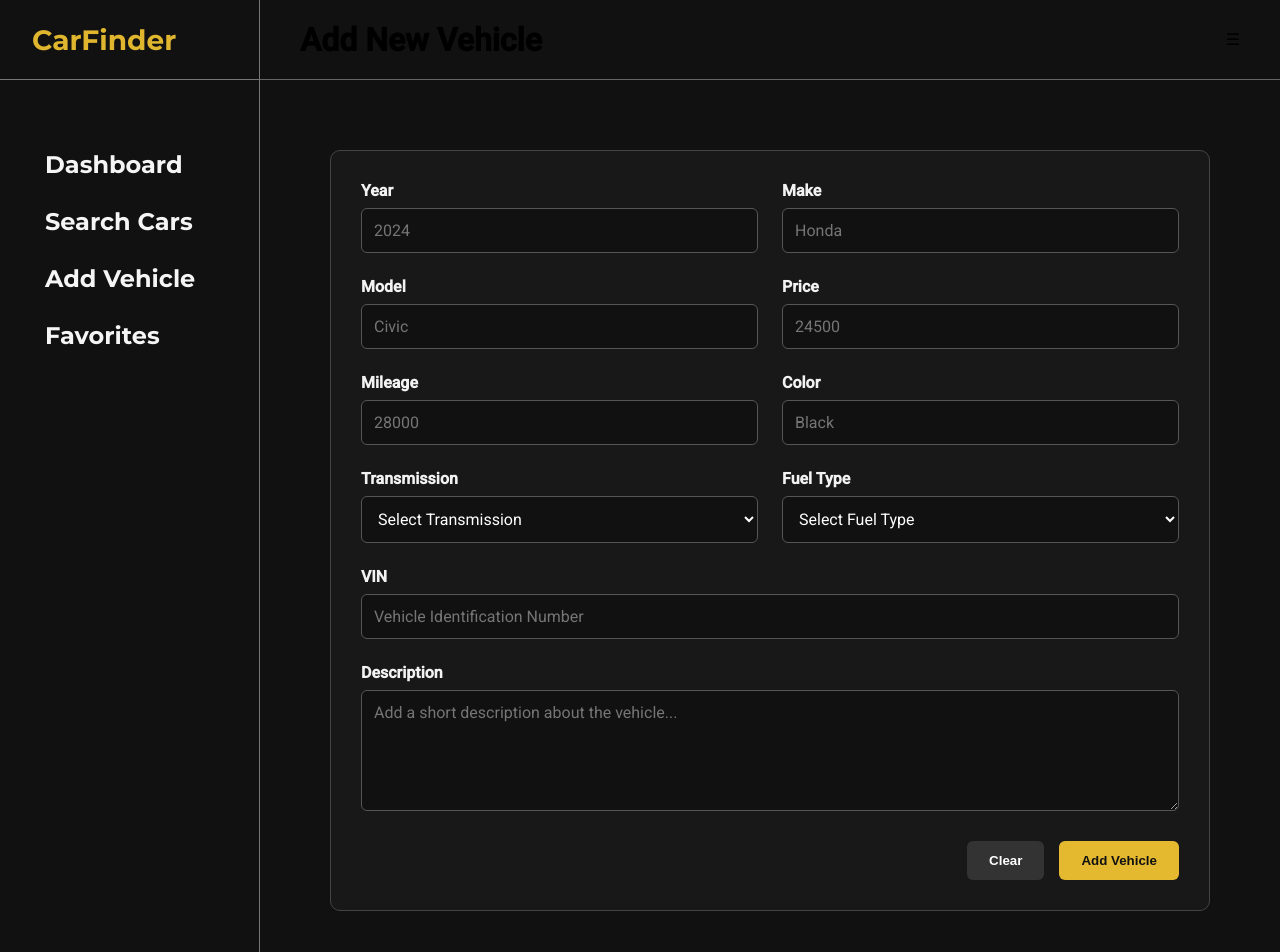
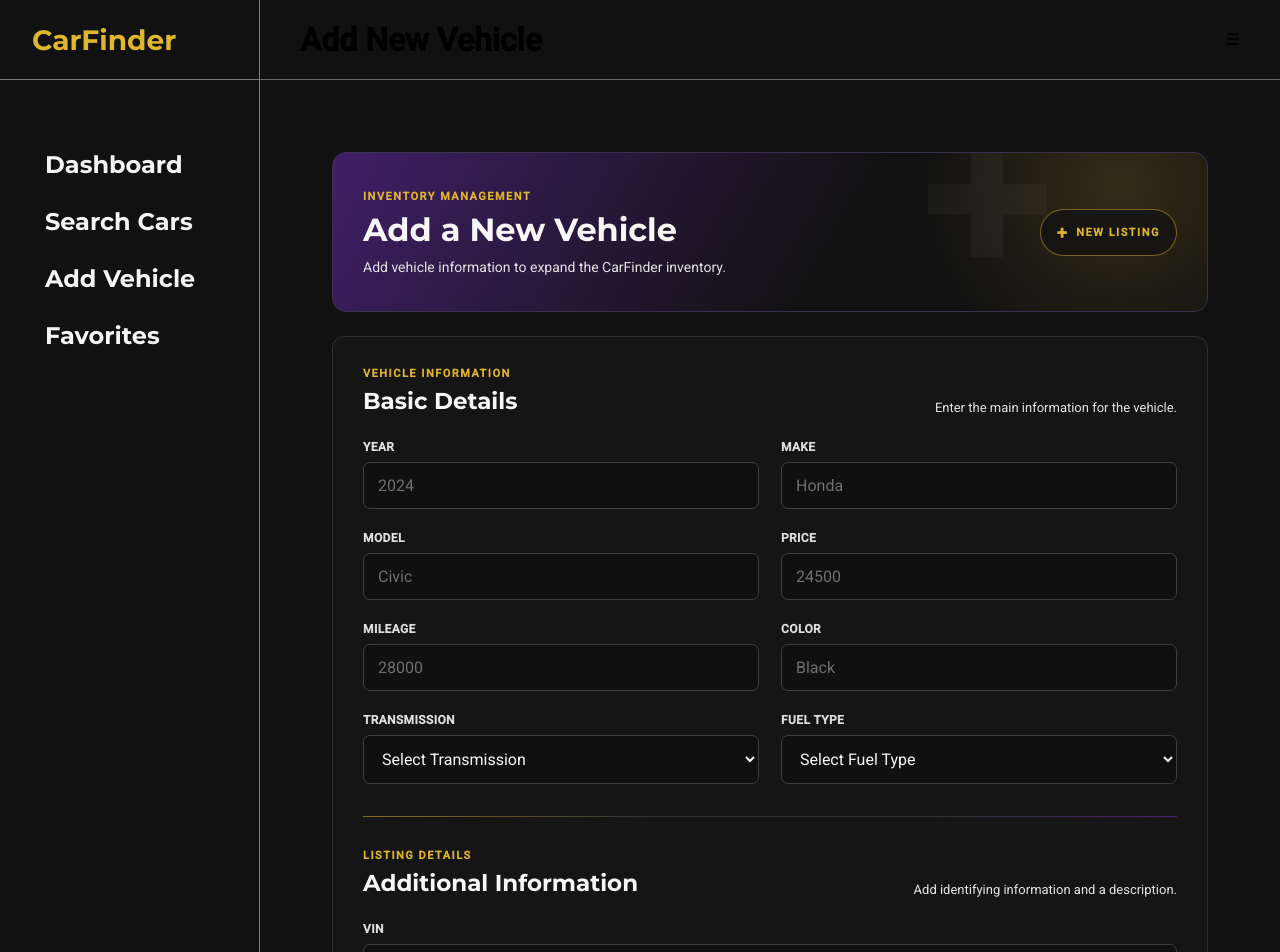
Before and after one commit to AmoyTurner-FS/202603-WDV349-TurnerAmoy, a React app in the folder dev/portfolio/: page /add-vehicle in a window 1280 px wide. Shown: the top 952 px of the page. Built offline with nearby package versions, Linux system fonts and the light colour scheme; the HTML template or start-up script is replaced by a standard one.

Commit message:
Updated Add Vehicle page

```diff
--- a/dev/portfolio/src/pages/AddVehicle.css
+++ b/dev/portfolio/src/pages/AddVehicle.css
@@ -1,21 +1,146 @@
 .add-vehicle-page {
   width: 100%;
+  min-height: 100%;
+  padding: 32px;
+  color: var(--cf-white);
+}
+
+.add-vehicle-hero {
+  position: relative;
+  overflow: hidden;
+
+  display: flex;
+  justify-content: space-between;
+  align-items: center;
+
+  max-width: 950px;
+  min-height: 160px;
+  margin: 0 auto 24px;
   padding: 30px;
+
+  border: 1px solid #3a3150;
+  border-radius: 14px;
+
+  background: radial-gradient(
+      circle at 90% 20%,
+      rgba(224, 182, 47, 0.16),
+      transparent 25%
+    ),
+    linear-gradient(120deg, rgba(111, 45, 189, 0.5), rgba(17, 17, 17, 0.97) 58%);
+}
+
+.add-vehicle-hero::after {
+  content: "+";
+  position: absolute;
+  right: 145px;
+  top: -80px;
+
+  color: rgba(255, 255, 255, 0.035);
+
+  font-family: "Montserrat", sans-serif;
+  font-size: 250px;
+  font-weight: 700;
+  line-height: 1;
+}
+
+.add-vehicle-eyebrow {
+  margin: 0 0 7px;
+
+  color: var(--cf-gold);
+
+  font-size: 11px;
+  font-weight: 700;
+  letter-spacing: 1.5px;
+  text-transform: uppercase;
+}
+
+.add-vehicle-hero h2 {
+  margin: 0;
+
+  color: var(--cf-white);
+
+  font-family: "Montserrat", sans-serif;
+  font-size: 32px;
+}
+
+.add-vehicle-description {
+  margin: 10px 0 0;
+
+  color: var(--cf-gray);
+  font-size: 14px;
+}
+
+.add-vehicle-badge {
+  position: relative;
+  z-index: 1;
+
+  display: flex;
+  align-items: center;
+  gap: 8px;
+
+  padding: 12px 16px;
+
+  border: 1px solid rgba(224, 182, 47, 0.5);
+  border-radius: 30px;
+
+  background: rgba(17, 17, 17, 0.7);
+  color: var(--cf-gold);
+
+  font-size: 11px;
+  font-weight: 700;
+  letter-spacing: 1.5px;
+}
+
+.add-vehicle-badge span {
+  font-size: 18px;
 }
 
 .vehicle-form {
-  max-width: 900px;
+  max-width: 950px;
   margin: 0 auto;
   padding: 30px;
-  background-color: #181818;
-  border: 1px solid #444;
-  border-radius: 10px;
+
+  border: 1px solid #303030;
+  border-radius: 12px;
+
+  background: #151515;
+}
+
+.form-section-heading {
+  display: flex;
+  justify-content: space-between;
+  align-items: flex-end;
+
+  margin-bottom: 25px;
+}
+
+.form-section-heading h3 {
+  margin: 0;
+
+  color: var(--cf-white);
+
+  font-family: "Montserrat", sans-serif;
+  font-size: 23px;
+}
+
+.form-section-heading > p {
+  max-width: 320px;
+  margin: 0;
+
+  color: var(--cf-gray);
+
+  font-size: 13px;
+  text-align: right;
+}
+
+.form-section-secondary {
+  margin-top: 0;
 }
 
 .form-grid {
   display: grid;
   grid-template-columns: repeat(2, 1fr);
-  gap: 24px;
+  gap: 22px;
 }
 
 .form-group {
@@ -25,58 +150,157 @@
 }
 
 .form-group label {
-  font-weight: 600;
-  color: #f2f2f2;
+  color: #dddddd;
+
+  font-size: 12px;
+  font-weight: 700;
+  letter-spacing: 0.4px;
+  text-transform: uppercase;
 }
 
 .form-group input,
 .form-group select,
 .form-group textarea {
-  padding: 12px;
-  border: 1px solid #555;
-  border-radius: 6px;
-  background-color: #111111;
-  color: #ffffff;
+  width: 100%;
+  box-sizing: border-box;
+  padding: 13px 14px;
+
+  border: 1px solid #3e3e3e;
+  border-radius: 7px;
+
+  background: #101010;
+  color: var(--cf-white);
+
   font: inherit;
+
+  transition: border-color 0.2s ease, box-shadow 0.2s ease;
+}
+
+.form-group input::placeholder,
+.form-group textarea::placeholder {
+  color: #6f6f6f;
 }
 
 .form-group input:focus,
 .form-group select:focus,
 .form-group textarea:focus {
-  outline: 2px solid #e5b92f;
-  border-color: transparent;
+  outline: none;
+
+  border-color: var(--cf-purple);
+
+  box-shadow: 0 0 0 2px rgba(111, 45, 189, 0.16),
+    0 0 18px rgba(111, 45, 189, 0.08);
+}
+
+.form-divider {
+  width: 100%;
+  height: 1px;
+
+  margin: 32px 0;
+
+  background: linear-gradient(
+    90deg,
+    rgba(224, 182, 47, 0.55),
+    #333333 35%,
+    #333333 70%,
+    rgba(111, 45, 189, 0.55)
+  );
 }
 
 .full-width {
-  margin-top: 24px;
+  margin-top: 20px;
 }
 
 .form-group textarea {
+  min-height: 125px;
   resize: vertical;
 }
 
 .form-actions {
   display: flex;
   justify-content: flex-end;
-  gap: 15px;
+  gap: 12px;
+
   margin-top: 30px;
+  padding-top: 24px;
+
+  border-top: 1px solid #303030;
 }
 
 .primary-button,
 .secondary-button {
   padding: 12px 22px;
-  border: none;
-  border-radius: 6px;
+
+  border-radius: 7px;
+
+  font-family: "Montserrat", sans-serif;
   font-weight: 700;
+
   cursor: pointer;
+
+  transition: transform 0.2s ease, background-color 0.2s ease,
+    border-color 0.2s ease;
 }
 
 .primary-button {
-  background-color: #e5b92f;
+  display: flex;
+  align-items: center;
+  gap: 28px;
+
+  border: 1px solid var(--cf-gold);
+
+  background: var(--cf-gold);
   color: #111111;
 }
 
+.primary-button:hover {
+  transform: translateY(-1px);
+}
+
 .secondary-button {
-  background-color: #333333;
-  color: #ffffff;
+  border: 1px solid #454545;
+
+  background: transparent;
+  color: var(--cf-gray);
 }
+
+.secondary-button:hover {
+  border-color: var(--cf-purple);
+  color: var(--cf-white);
+}
+
+@media (max-width: 700px) {
+  .add-vehicle-page {
+    padding: 20px;
+  }
+
+  .add-vehicle-hero {
+    align-items: flex-start;
+    flex-direction: column;
+    gap: 22px;
+  }
+
+  .form-grid {
+    grid-template-columns: 1fr;
+  }
+
+  .form-section-heading {
+    align-items: flex-start;
+    flex-direction: column;
+    gap: 8px;
+  }
+
+  .form-section-heading > p {
+    text-align: left;
+  }
+
+  .form-actions {
+    flex-direction: column-reverse;
+  }
+
+  .primary-button,
+  .secondary-button {
+    justify-content: center;
+    width: 100%;
+  }
+}
--- a/dev/portfolio/src/pages/AddVehicle.jsx
+++ b/dev/portfolio/src/pages/AddVehicle.jsx
@@ -3,7 +3,31 @@
 function AddVehicle() {
   return (
     <section className="add-vehicle-page">
+      <div className="add-vehicle-hero">
+        <div>
+          <p className="add-vehicle-eyebrow">Inventory Management</p>
+          <h2>Add a New Vehicle</h2>
+          <p className="add-vehicle-description">
+            Add vehicle information to expand the CarFinder inventory.
+          </p>
+        </div>
+
+        <div className="add-vehicle-badge">
+          <span>+</span>
+          NEW LISTING
+        </div>
+      </div>
+
       <form className="vehicle-form">
+        <div className="form-section-heading">
+          <div>
+            <p className="add-vehicle-eyebrow">Vehicle Information</p>
+            <h3>Basic Details</h3>
+          </div>
+
+          <p>Enter the main information for the vehicle.</p>
+        </div>
+
         <div className="form-grid">
           <div className="form-group">
             <label htmlFor="year">Year</label>
@@ -65,6 +89,17 @@
           </div>
         </div>
 
+        <div className="form-divider"></div>
+
+        <div className="form-section-heading form-section-secondary">
+          <div>
+            <p className="add-vehicle-eyebrow">Listing Details</p>
+            <h3>Additional Information</h3>
+          </div>
+
+          <p>Add identifying information and a description.</p>
+        </div>
+
         <div className="form-group full-width">
           <label htmlFor="vin">VIN</label>
           <input
@@ -91,7 +126,7 @@
           </button>
 
           <button type="submit" className="primary-button">
-            Add Vehicle
+            Add Vehicle <span>→</span>
           </button>
         </div>
       </form>
```
